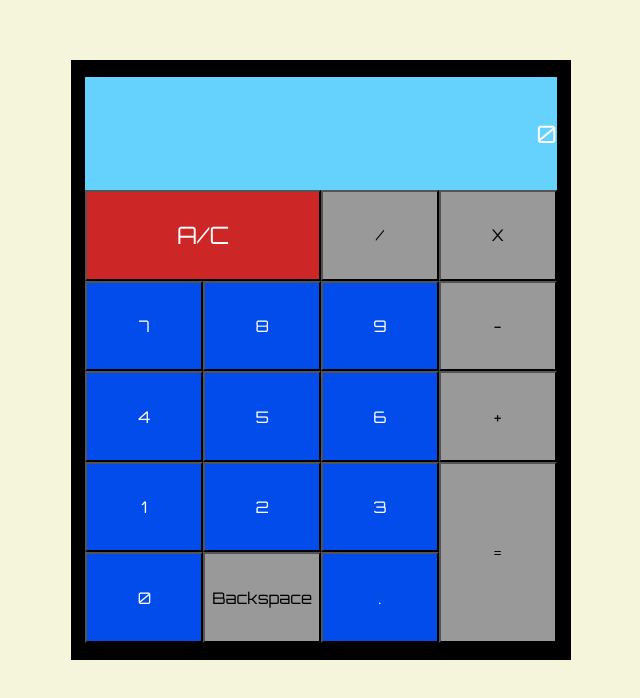
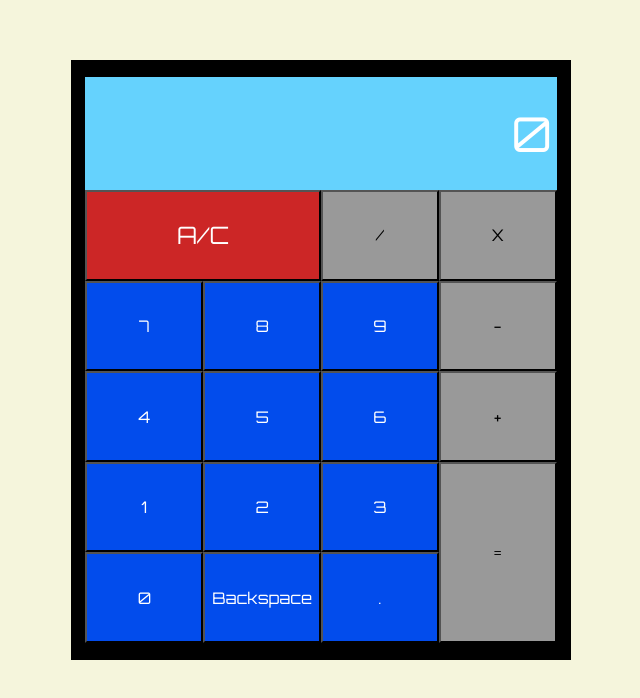
Before and after one commit to Afer1991/calculator, a plain HTML site: page index.html in a window 1280 px wide. Shown: the part 140-838 px from the top of the page, without its empty margins (319-959 px from the left). Drawn offline with Linux system fonts and the light colour scheme.

Commit message:
Modify calculator style

```diff
--- a/style.css
+++ b/style.css
@@ -34,9 +34,10 @@ body {
   display: flex;
   justify-content: flex-end;
   align-items: center;
-  font-size: 24px;
+  font-size: 48px;
   font-family: 'Orbitron';
   background-color: #65d2fd;
+  padding-right: 5px;
 }
 
 .buttons {
@@ -100,7 +101,7 @@ body {
   background-color:#999999;
 }
 
-#backspace, #divisor {
+#divisor {
   background-color: #999999;
   color: #000;
 }
```
